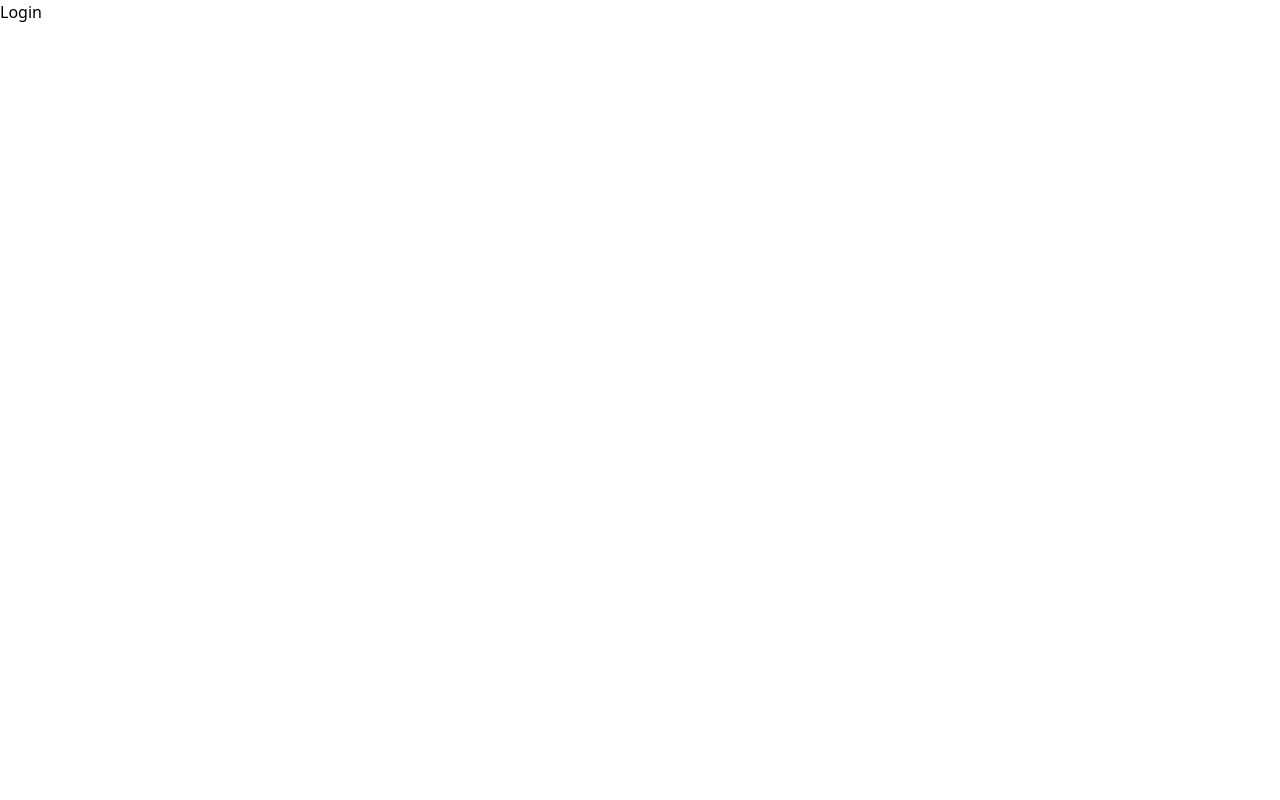
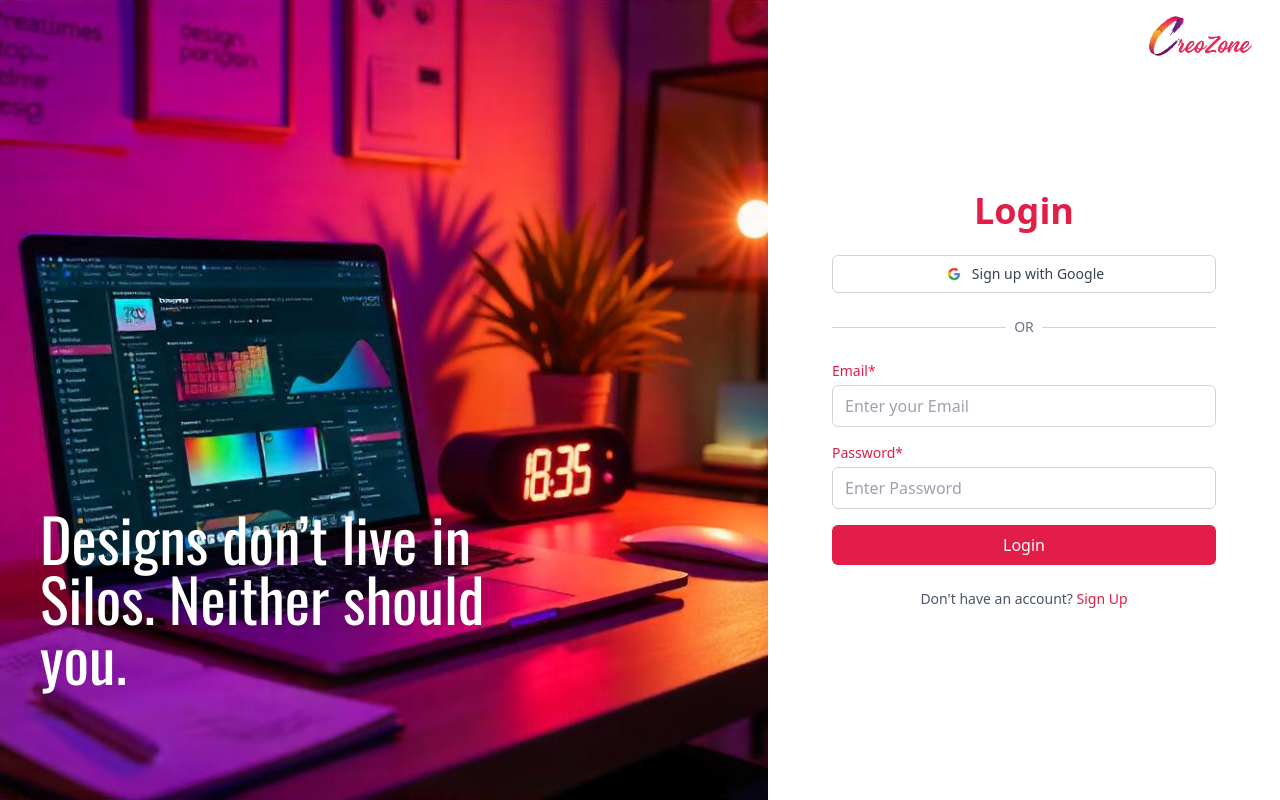
Before and after one commit to mdrayyansarfaraz7/Creozone, a React (Vite) app: page /login in a window 1280 px wide. Built offline with nearby package versions, Linux system fonts and the light colour scheme.

Commit message:
sign up setup

```diff
--- a/package.json
+++ b/package.json
@@ -11,6 +11,7 @@
   },
   "dependencies": {
     "@tabler/icons-react": "^3.31.0",
+    "axios": "^1.9.0",
     "clsx": "^2.1.1",
     "lucide-react": "^0.482.0",
     "motion": "^12.4.10",
--- a/src/pages/Login.jsx
+++ b/src/pages/Login.jsx
@@ -1,8 +1,72 @@
 import React from 'react'
+import { FaStar } from 'react-icons/fa'
 
 function Login() {
   return (
-    <div>Login</div>
+    <div className="h-screen flex flex-col lg:flex-row-reverse relative">
+
+          {/* Logo (Always Top-Right) */}
+          <img
+            src="/Logo.png"
+            alt="Logo"
+            className="absolute top-4 right-4 h-10 z-10"
+          />
+
+          {/* LEFT: Form Section */}
+          <div className="w-full lg:w-[40%] h-full bg-white flex flex-col justify-center items-center px-8 lg:px-16">
+            <h2 className="text-3xl lg:text-4xl text-rose-600 font-semibold mb-6 mt-16 lg:mt-0">Login</h2>
+
+            {/* Google Sign Up */}
+            <button className="w-full border border-gray-300 rounded-md py-2 flex items-center justify-center space-x-2 hover:bg-gray-50 transition">
+              <img src="/google.png" alt="Google" className="w-5 h-5" />
+              <span className="text-sm font-medium text-gray-700">Sign up with Google</span>
+            </button>
+
+            {/* Divider */}
+            <div className="flex items-center my-6 w-full">
+              <div className="flex-grow h-px bg-gray-300"></div>
+              <span className="px-2 text-sm text-gray-500">OR</span>
+              <div className="flex-grow h-px bg-gray-300"></div>
+            </div>
+
+            {/* Form Fields */}
+            <form className="w-full space-y-4">
+
+              <div>
+                <label className="block text-sm font-medium mb-1 text-rose-600">Email*</label>
+                <input type="email" placeholder="Enter your Email" className="w-full border border-gray-300 rounded-md py-2 px-3 focus:outline-none focus:ring-2 focus:ring-black" />
+              </div>
+
+              <div>
+                <label className="block text-sm font-medium mb-1 text-rose-600">Password*</label>
+                <input type="password" placeholder="Enter Password" className="w-full border border-gray-300 rounded-md py-2 px-3 focus:outline-none focus:ring-2 focus:ring-black" />
+
+              </div>
+
+              <button type="submit" className="w-full bg-rose-600 text-white py-2 rounded-md hover:bg-rose-700 transition">
+                Login
+              </button>
+            </form>
+
+            {/* Footer link */}
+            <p className="text-sm text-gray-600 mt-6">
+              Don't have an account?{' '}
+              <a href="/SignUp" className="text-rose-600 font-medium hover:underline">Sign Up</a>
+            </p>
+          </div>
+
+          {/* RIGHT: Image and Quote (Hidden on md and below) */}
+          <div className="hidden lg:block w-[60%] h-full bg-[url('/bg3.jpeg')] bg-cover bg-center relative">
+
+            {/* Heading */}
+            <div className="absolute bottom-24 xl:bottom-20 2xl:bottom-24 px-6 lg:px-10 text-white max-w-[80%]">
+              <h1 className="font-oswald text-5xl xl:text-6xl 2xl:text-7xl mb-8 leading-tight">
+              Designs don’t live in Silos. Neither should you.
+              </h1>
+            </div>
+
+          </div>
+        </div>
   )
 }
 
--- a/src/pages/SignUp.jsx
+++ b/src/pages/SignUp.jsx
@@ -1,7 +1,40 @@
-import React from 'react';
+import React, {  useState } from 'react';
 import { FaStar } from 'react-icons/fa';
+import axios from 'axios'
+import {useNavigate} from 'react-router-dom';
+
 
 function SignUp() {
+  const [formData,setFormData]=useState({
+    username:'',
+    email:'',
+    password:''
+  });
+
+  const handelChange=(e)=>{
+    const {name,value}=e.target;
+    setFormData((prev)=>({
+      ...prev,
+      [name]:value
+    }))
+  }
+
+let navigate=useNavigate();
+
+  const handelSubmit=async(e)=>{
+    e.preventDefault();
+    try{
+      const res=await axios.post('http://localhost:8080/api/auth/signup',formData);
+      if (res.status===200){
+        console.log(res.data);
+        navigate('/');
+      }
+    }
+    catch(err){
+      console.log("Error Encountered:",err);
+    }
+  }
+
   return (
     <div className="h-screen flex flex-col lg:flex-row relative">
 
@@ -30,20 +63,39 @@ function SignUp() {
         </div>
 
         {/* Form Fields */}
-        <form className="w-full space-y-4">
+        <form className="w-full space-y-4" onSubmit={handelSubmit}>
           <div>
-            <label className="block text-sm font-medium mb-1 text-rose-600">First name*</label>
-            <input type="text" placeholder="Enter your first name" className="w-full border border-gray-300 rounded-md py-2 px-3 focus:outline-none focus:ring-2 focus:ring-black" />
+            <label className="block text-sm font-medium mb-1 text-rose-600">Username *</label>
+            <input
+            type="text"
+            name="username"
+            value={formData.username}
+            onChange={handelChange}
+             placeholder="Enter your first name"
+              className="w-full border border-gray-300 rounded-md py-2 px-3 focus:outline-none focus:ring-2 focus:ring-black" />
           </div>
 
           <div>
-            <label className="block text-sm font-medium mb-1 text-rose-600">Email*</label>
-            <input type="email" placeholder="Enter your email" className="w-full border border-gray-300 rounded-md py-2 px-3 focus:outline-none focus:ring-2 focus:ring-black" />
+            <label className="block text-sm font-medium mb-1 text-rose-600">Email *</label>
+            <input
+            type="email"
+            name="email"
+            value={formData.email}
+            onChange={handelChange}
+             placeholder="Enter your email"
+              className="w-full border border-gray-300 rounded-md py-2 px-3 focus:outline-none focus:ring-2 focus:ring-black" />
           </div>
 
+
           <div>
-            <label className="block text-sm font-medium mb-1 text-rose-600">Password*</label>
-            <input type="password" placeholder="Create a password" className="w-full border border-gray-300 rounded-md py-2 px-3 focus:outline-none focus:ring-2 focus:ring-black" />
+            <label className="block text-sm font-medium mb-1 text-rose-600">Password *</label>
+            <input
+            name="password"
+            value={formData.password}
+            onChange={handelChange}
+            type="password"
+             placeholder="Create a password"
+              className="w-full border border-gray-300 rounded-md py-2 px-3 focus:outline-none focus:ring-2 focus:ring-black" />
             <p className="text-xs text-gray-500 mt-1">Must be at least 8 characters.</p>
           </div>
 
```
Also changed, not shown: public/Main.jpeg (added), 1 other file (tests, documents, lock files or other folders).
